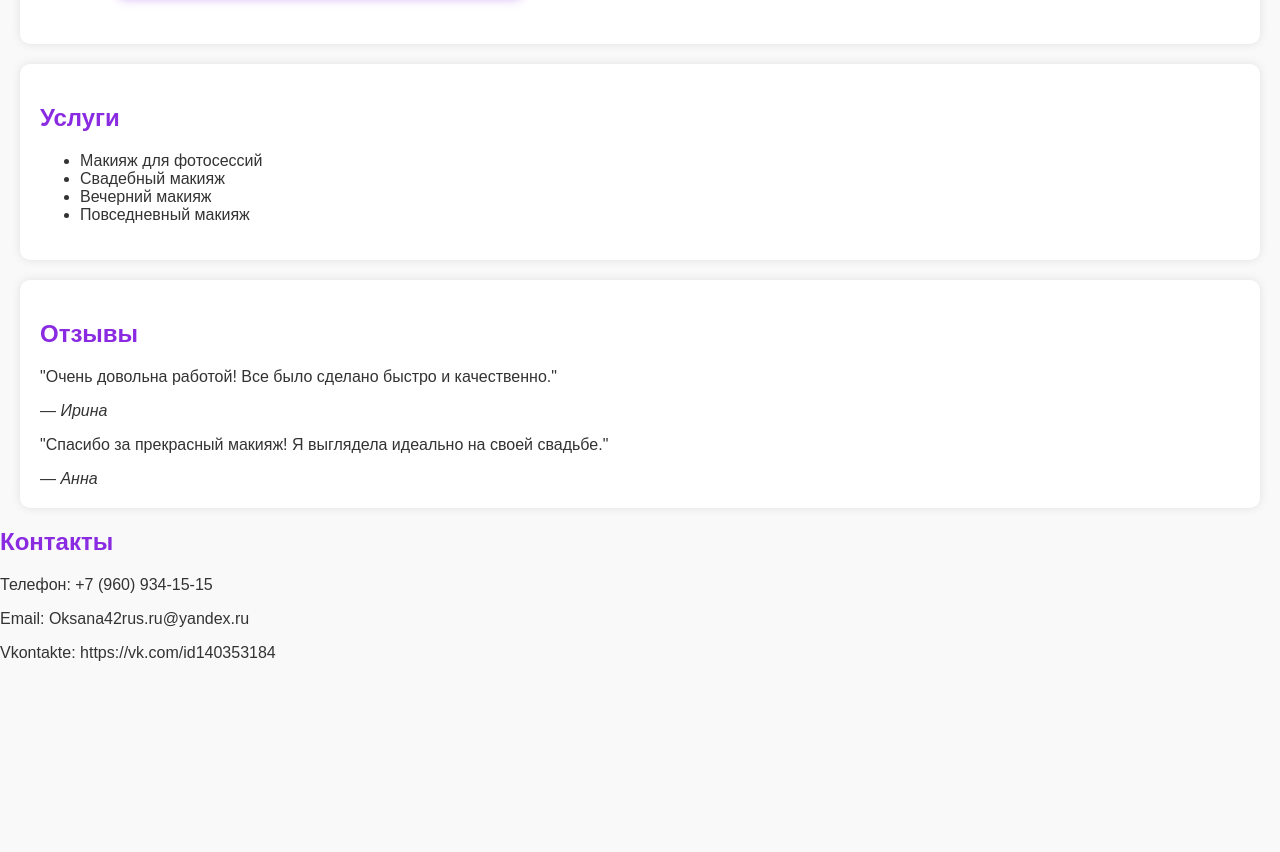
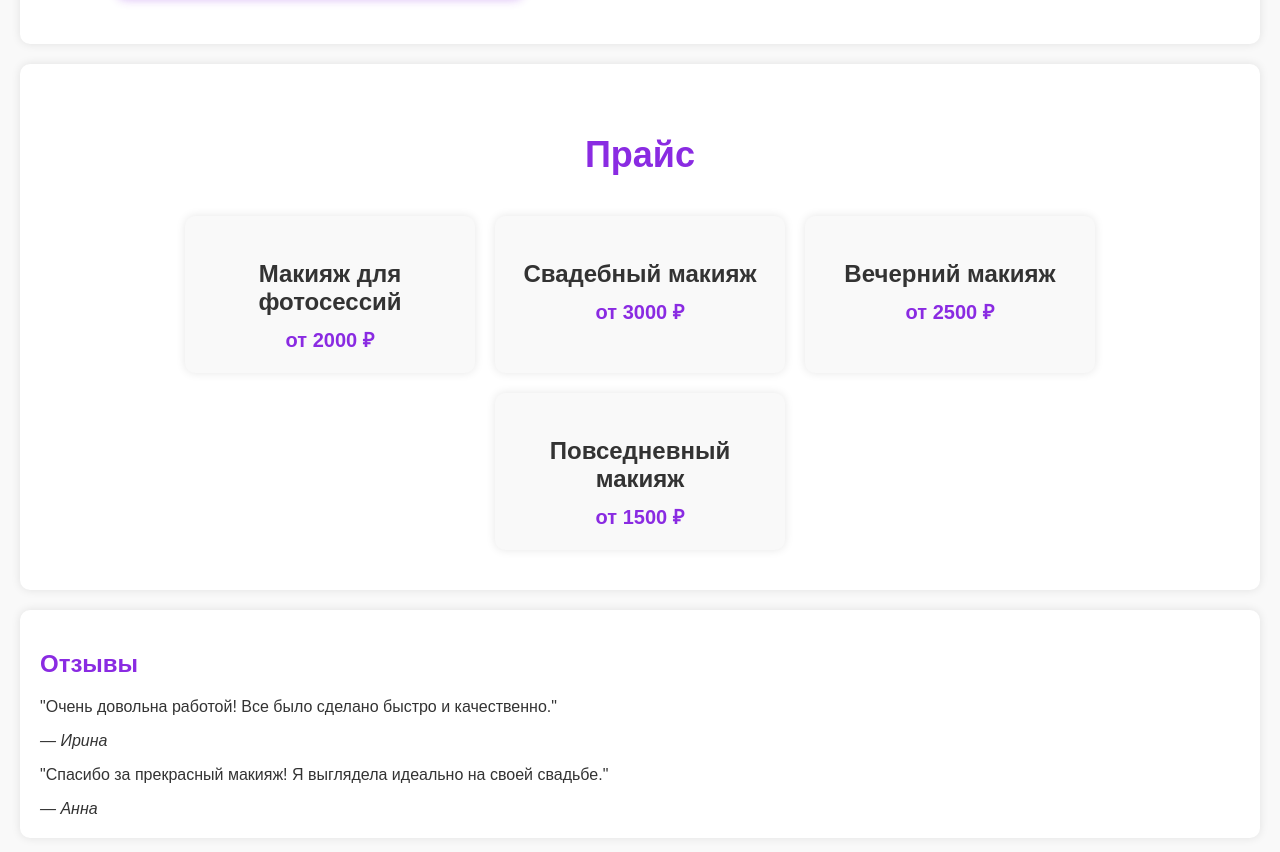
Before and after one commit to Irina-lol/makeup-artist-site, a plain HTML site: page index.html in a window 1280 px wide. Shown: the part 1757-2609 px from the top of the page. Before the commit the page ends 2435 px from the top, so only its background shows below. Drawn offline with Linux system fonts and the light colour scheme.

Commit message:
Изменила и отредактировала раздел услуги

```diff
--- a/index.html
+++ b/index.html
@@ -126,15 +126,28 @@
   </div>
 </section>
 
-  <section id="services">
-    <h2>Услуги</h2>
-    <ul>
-      <li>Макияж для фотосессий</li>
-      <li>Свадебный макияж</li>
-      <li>Вечерний макияж</li>
-      <li>Повседневный макияж</li>
-    </ul>
-  </section>
+<!-- Секция "Прайс" -->
+<section id="services">
+  <h2>Прайс</h2>
+  <div class="price-list">
+    <div class="price-item">
+      <h3>Макияж для фотосессий</h3>
+      <p class="price">от 2000 ₽</p>
+    </div>
+    <div class="price-item">
+      <h3>Свадебный макияж</h3>
+      <p class="price">от 3000 ₽</p>
+    </div>
+    <div class="price-item">
+      <h3>Вечерний макияж</h3>
+      <p class="price">от 2500 ₽</p>
+    </div>
+    <div class="price-item">
+      <h3>Повседневный макияж</h3>
+      <p class="price">от 1500 ₽</p>
+    </div>
+  </div>
+</section>
 
   <section id="reviews">
     <h2>Отзывы</h2>
--- a/style.css
+++ b/style.css
@@ -310,3 +310,78 @@ h2 {
         font-size: 14px; /* Уменьшаем размер текста для мобильных */
     }
 }
+
+/* Секция "Прайс" */
+#services {
+  padding: 40px 20px;
+  background-color: white;
+  border-radius: 10px;
+  box-shadow: 0 0 10px rgba(0, 0, 0, 0.1);
+  margin: 20px;
+  text-align: center; /* Центрируем заголовок и содержимое */
+}
+
+#services h2 {
+  font-size: 36px;
+  color: #8a2be2; /* Фиолетовый цвет */
+  margin-bottom: 40px;
+}
+
+.price-list {
+  display: flex;
+  flex-wrap: wrap; /* Переносим карточки на новую строку, если не хватает места */
+  justify-content: center; /* Центрируем карточки */
+  gap: 20px; /* Расстояние между карточками */
+}
+
+.price-item {
+  background-color: #f9f9f9; /* Светлый фон для карточки */
+  border-radius: 10px; /* Закругленные углы */
+  padding: 20px;
+  width: 250px; /* Фиксированная ширина карточки */
+  box-shadow: 0 0 10px rgba(0, 0, 0, 0.1); /* Легкая тень */
+  transition: transform 0.3s ease, box-shadow 0.3s ease; /* Анимация при наведении */
+}
+
+.price-item:hover {
+  transform: translateY(-5px); /* Поднимаем карточку при наведении */
+  box-shadow: 0 5px 15px rgba(0, 0, 0, 0.2); /* Увеличиваем тень */
+}
+
+.price-item h3 {
+  font-size: 24px;
+  color: #333; /* Темно-серый цвет */
+  margin-bottom: 10px;
+}
+
+.price-item .price {
+  font-size: 20px;
+  color: #8a2be2; /* Фиолетовый цвет */
+  font-weight: bold;
+  margin: 0;
+}
+
+/* Адаптивность для мобильных устройств */
+@media (max-width: 768px) {
+  .price-list {
+    flex-direction: column; /* Карточки идут одна под другой */
+    align-items: center; /* Центрируем карточки */
+  }
+
+  .price-item {
+    width: 100%; /* Карточки занимают всю ширину */
+    max-width: 300px; /* Ограничиваем максимальную ширину */
+  }
+
+  #services h2 {
+    font-size: 28px; /* Уменьшаем размер заголовка для мобильных */
+  }
+
+  .price-item h3 {
+    font-size: 20px; /* Уменьшаем размер заголовка услуги */
+  }
+
+  .price-item .price {
+    font-size: 18px; /* Уменьшаем размер цены */
+  }
+}
```
